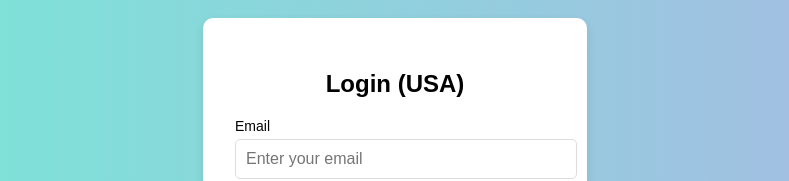
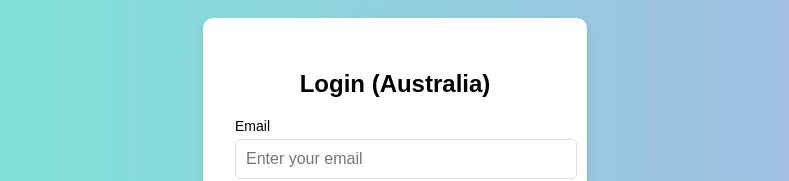
Before and after one commit to jsuresh3/login-page, a website: page index.html in a window 1280 px wide. Shown: the part 201-382 px from the top of the page, without its empty margins (245-1034 px from the left). Drawn offline with Linux system fonts and the light colour scheme.

Commit message:
Update index.html

```diff
--- a/index.html
+++ b/index.html
@@ -81,7 +81,7 @@
 <body>
 
     <div class="login-container">
-        <h2>Login (USA)</h2>
+        <h2>Login (Australia)</h2>
         <form>
             <div class="input-group">
                 <label for="email">Email</label>
```
